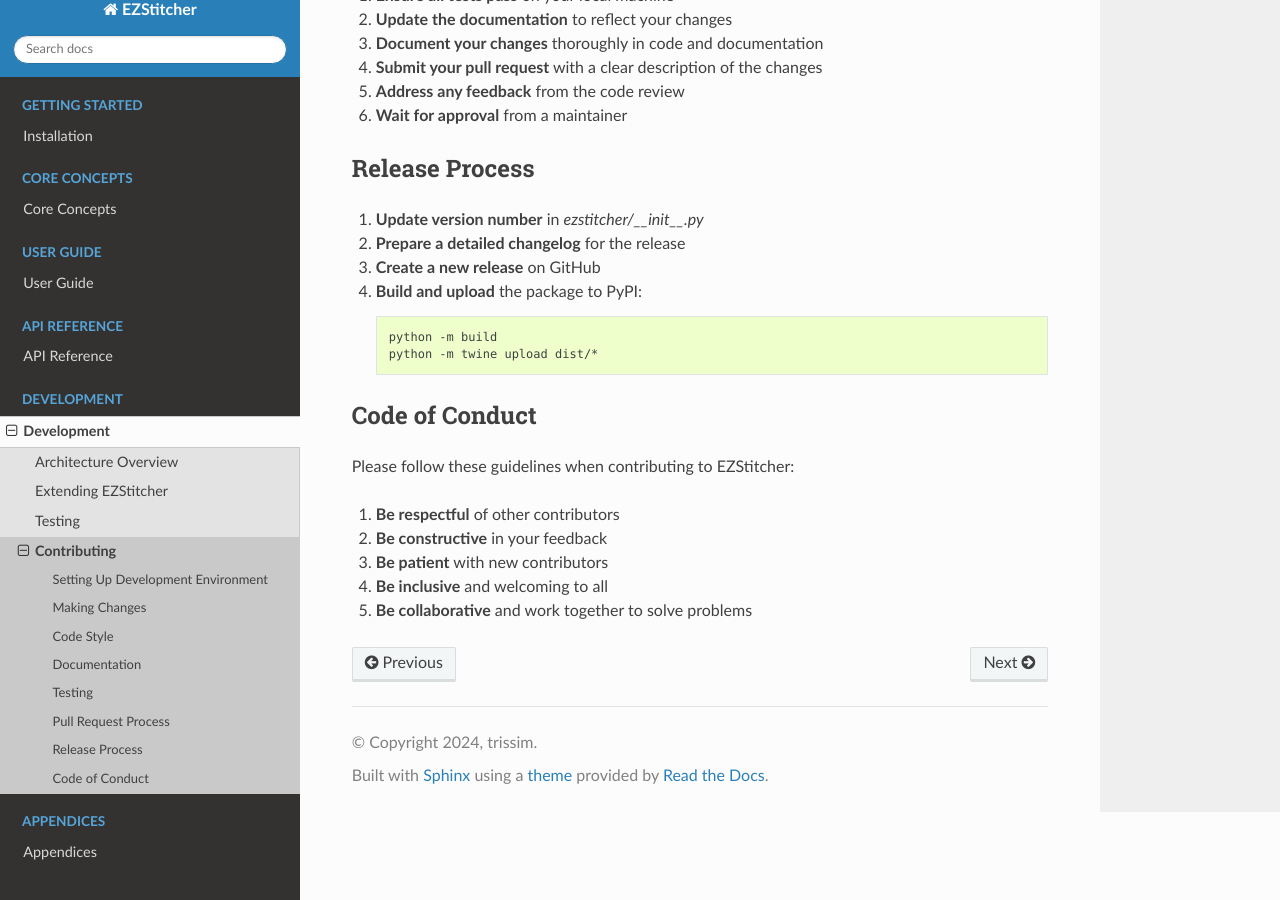
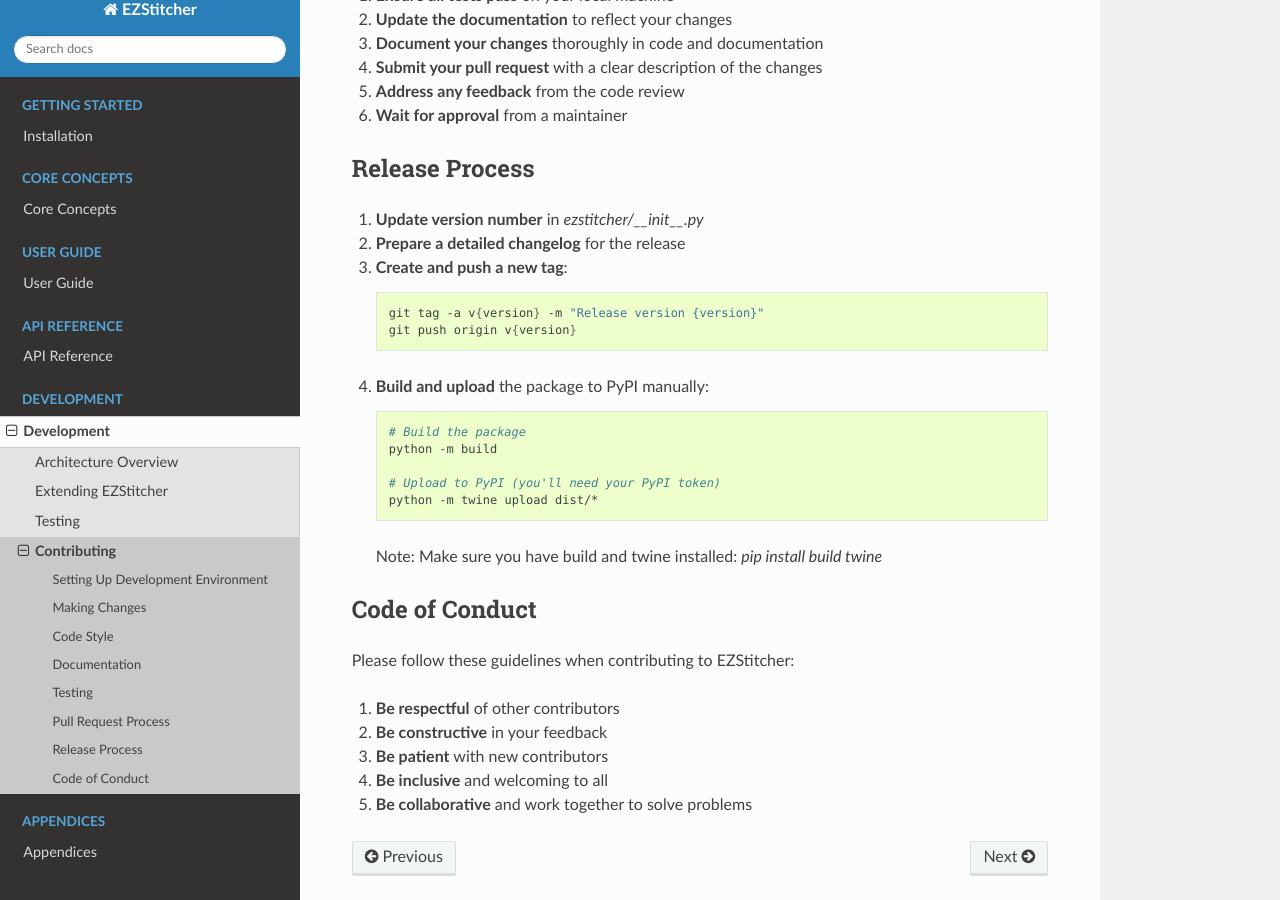
Before and after one commit to trissim/ezstitcher, a Sphinx documentation site: the page built from docs/source/development/contributing.rst, in a window 1280 px wide and 900 px high, scrolled down 3491 px. Built offline with Sphinx 7.4.7 and the Read the Docs theme 3.1.0, drawn with Linux system fonts in a browser that asks for light colours.

Commit message:
remove automated publishing workflows in favor of manual releases

```diff
--- a/docs/source/development/contributing.rst
+++ b/docs/source/development/contributing.rst
@@ -198,13 +198,24 @@
 
 1. **Update version number** in `ezstitcher/__init__.py`
 2. **Prepare a detailed changelog** for the release
-3. **Create a new release** on GitHub
-4. **Build and upload** the package to PyPI:
+3. **Create and push a new tag**:
 
    .. code-block:: bash
 
+       git tag -a v{version} -m "Release version {version}"
+       git push origin v{version}
+
+4. **Build and upload** the package to PyPI manually:
+
+   .. code-block:: bash
+
+       # Build the package
        python -m build
+
+       # Upload to PyPI (you'll need your PyPI token)
        python -m twine upload dist/*
+
+   Note: Make sure you have build and twine installed: `pip install build twine`
 
 Code of Conduct
 ------------
```
Also changed, not shown: 2 other files.
